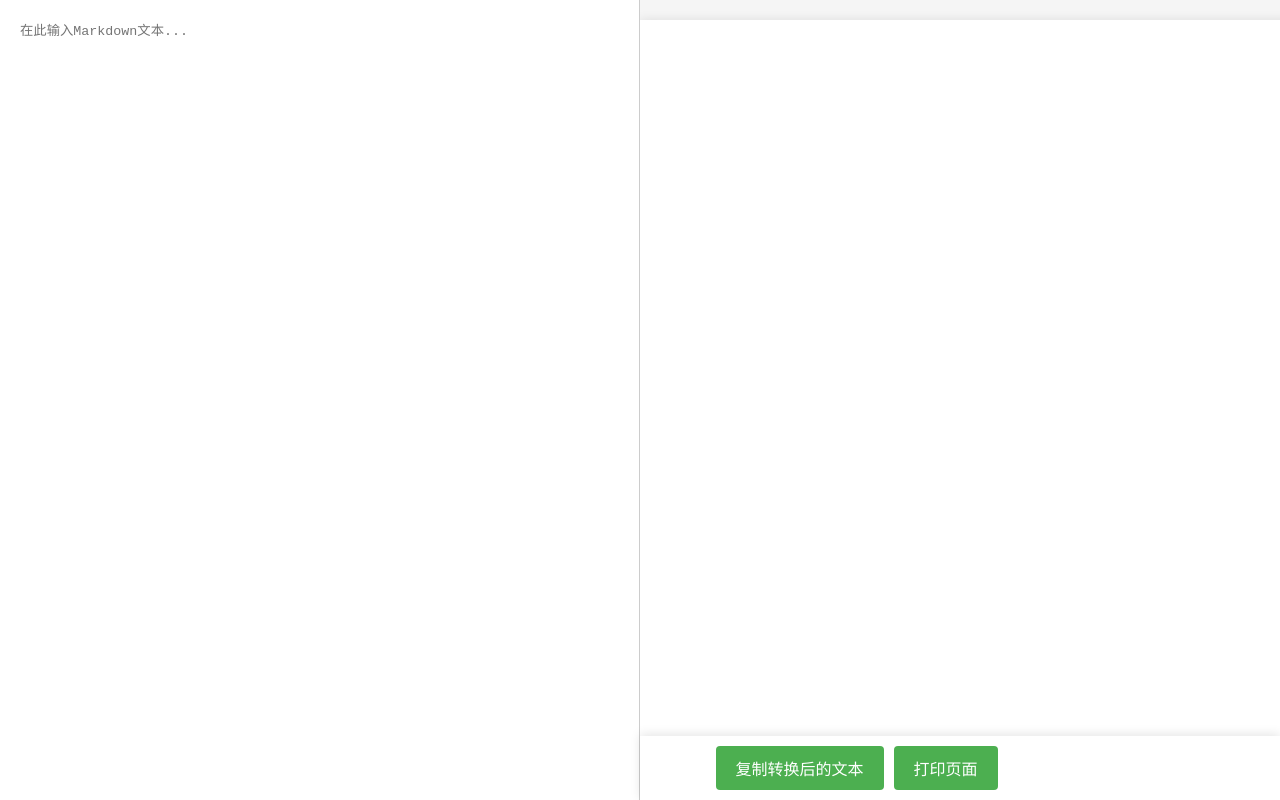
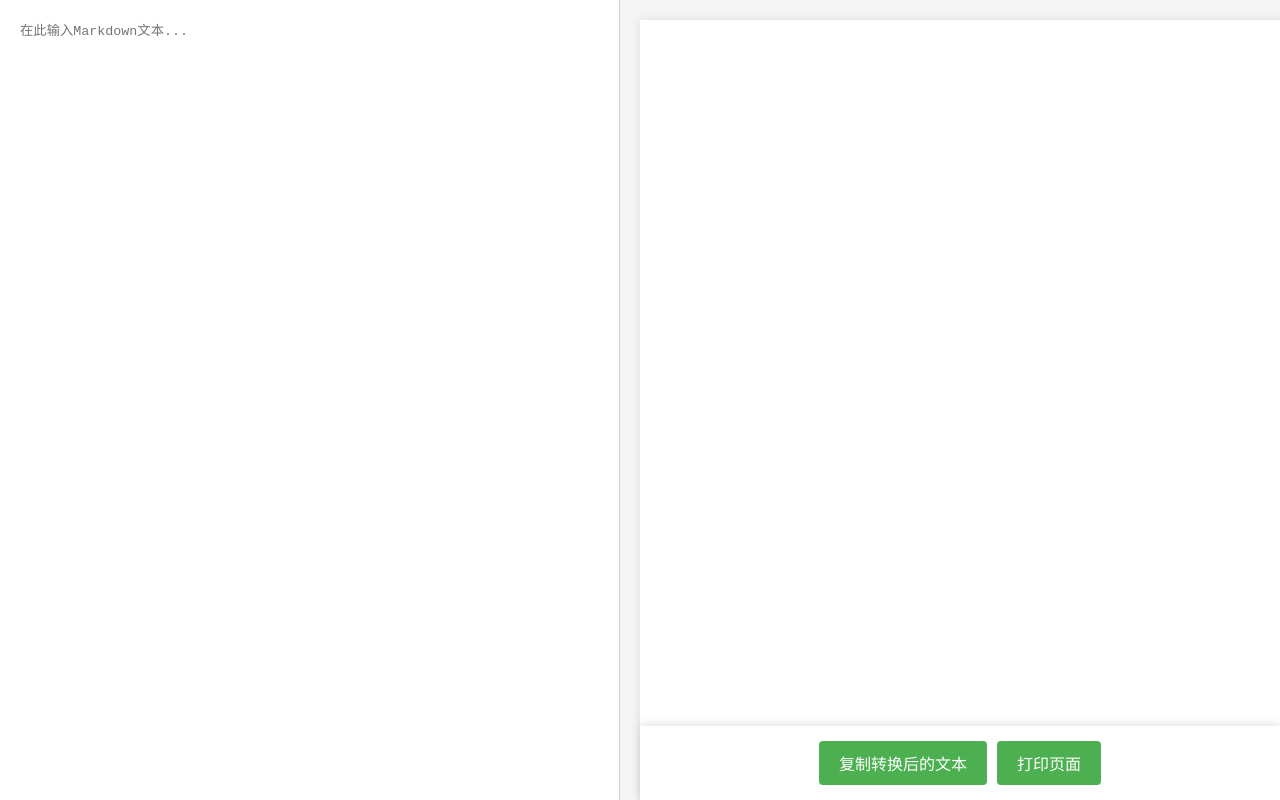
Before and after one commit to causalkits/markdown-converter, a React (Vite) app: page / in a window 1280 px wide. Built offline with nearby package versions, Linux system fonts and the light colour scheme; what markdown-it-mathjax3 would draw is missing.

Commit message:
add print to pdf

```diff
--- a/src/App.css
+++ b/src/App.css
@@ -76,7 +76,8 @@
   flex-direction: column;
   background-color: #f5f5f5;
   position: relative;
-  overflow: hidden;
+  overflow-y: auto;
+  padding: 20px;
 }
 
 .preview-content {
@@ -85,7 +86,7 @@
   padding: 20mm;
   background-color: white;
   box-shadow: 0 0 10px rgba(0, 0, 0, 0.1);
-  margin: 20px auto 80px;
+  margin: 0 auto 100px;
   line-height: 1.6;
   text-align: left;
   overflow-x: hidden;
@@ -188,9 +189,10 @@
   width: 50%;
   display: flex;
   gap: 10px;
-  justify-content: flex-start;
-  padding: 10px 20mm;
-  background-color: white;
+  justify-content: center;
+  padding: 15px;
+  background-color: rgba(255, 255, 255, 0.9);
+  backdrop-filter: blur(5px);
   box-shadow: 0 -2px 10px rgba(0, 0, 0, 0.1);
   z-index: 100;
 }
@@ -273,3 +275,16 @@
   opacity: 0.7;
   cursor: not-allowed;
 }
+
+/* 添加渐变遮罩效果 */
+.preview::after {
+  content: '';
+  position: fixed;
+  bottom: 60px;
+  right: 0;
+  width: 50%;
+  height: 20px;
+  background: linear-gradient(transparent, #f5f5f5);
+  pointer-events: none;
+  z-index: 99;
+}
```
